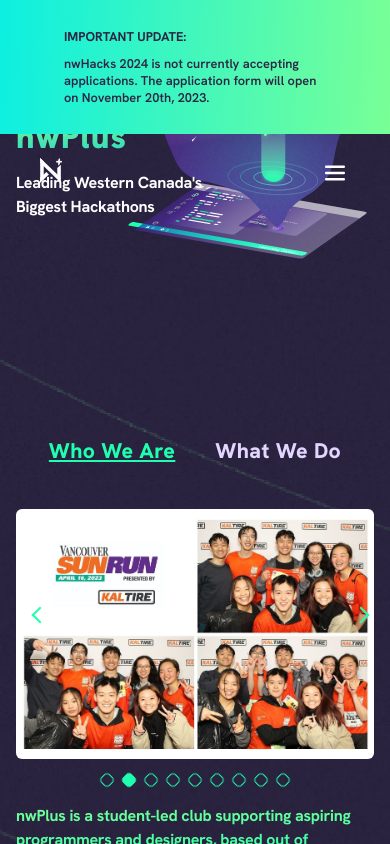
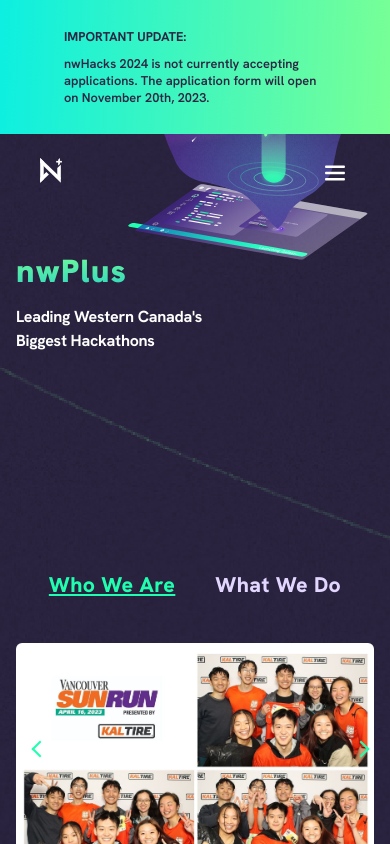
Before and after one commit to nwplus/www, a Next.js app: page / in a window 390 px wide. Shown: the top 844 px of the page. Built offline with nearby package versions, Linux system fonts and the light colour scheme; no server answers; the database is empty.

Commit message:
Fix overlap on mobile

```diff
--- a/components/Hero.js
+++ b/components/Hero.js
@@ -15,6 +15,7 @@ const HeroContainer = styled.div`
   background-repeat: no-repeat;
   background-position: top;
   background-size: contain;
+  padding-top: 134px;
 `;
 
 const HeroTextContainer = styled.div`
--- a/pages/index.js
+++ b/pages/index.js
@@ -105,8 +105,8 @@ export default function Home() {
         <meta name="twitter:image" content="/assets/meta-image.png" />
       </Head>
       <Background>
+        <NavBar/>
         <Banner />
-        <NavBar/>
         <Hero />
         <ContentContainer
           id="about"
```
